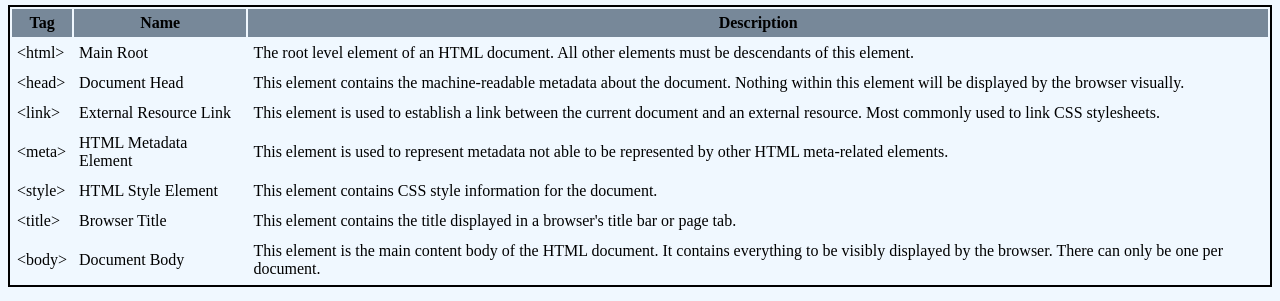
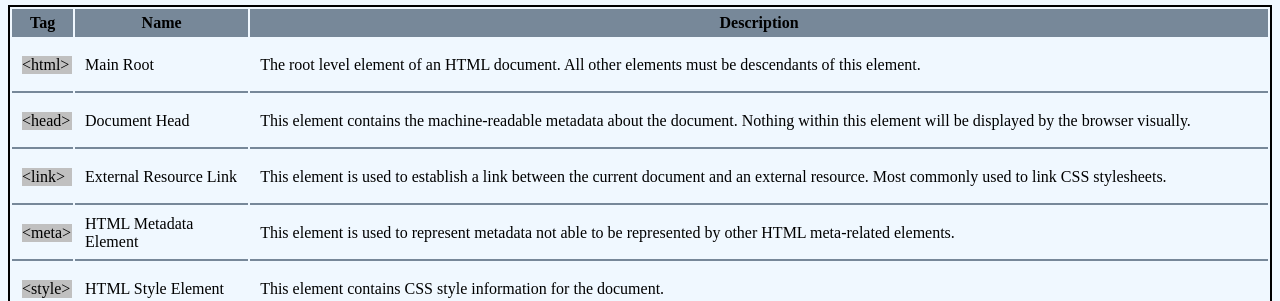
Before and after one commit to therealpelance/HTML-CSS-Cheat-Sheet, a plain HTML site: page index.html in a window 1280 px wide. Shown: the part 240-541 px from the top of the page. Drawn offline with Linux system fonts and the light colour scheme.

Commit message:
complete final styling of table

```diff
--- a/index.html
+++ b/index.html
@@ -27,37 +27,37 @@
 					</thead>
 					<tbody>
 						<tr>
-							<td>&lt;html&gt;</td>
+							<td><p class="code">&lt;html&gt;</p></td>
 							<td>Main Root</td>
 							<td>The root level element of an HTML document.  All other elements must be descendants of this element.</td>
 						</tr>
 						<tr>
-							<td>&lt;head&gt;</td>
+							<td><p class="code">&lt;head&gt;</p></td>
 							<td>Document Head</td>
 							<td>This element contains the machine-readable metadata about the document. Nothing within this element will be displayed by the browser visually.</td>
 						</tr>
 						<tr>
-							<td>&lt;link&gt;</td>
+							<td><p class="code">&lt;link&gt;</p></td>
 							<td>External Resource Link</td>
 							<td>This element is used to establish a link between the current document and an external resource. Most commonly used to link CSS stylesheets.</td>
 						</tr>
 						<tr>
-							<td>&lt;meta&gt;</td>
+							<td><p class="code">&lt;meta&gt;</p></td>
 							<td>HTML Metadata Element</td>
 							<td>This element is used to represent metadata not able to be represented by other HTML meta-related elements.</td>
 						</tr>
 						<tr>
-							<td>&lt;style&gt;</td>
+							<td><p class="code">&lt;style&gt;</p></td>
 							<td>HTML Style Element</td>
 							<td>This element contains CSS style information for the document.</td>
 						</tr>
 						<tr>
-							<td>&lt;title&gt;</td>
+							<td><p class="code">&lt;title&gt;</p></td>
 							<td>Browser Title</td>
 							<td>This element contains the title displayed in a browser's title bar or page tab.</td>
 						</tr>
 						<tr>
-							<td>&lt;body&gt;</td>
+							<td><p class="code">&lt;body&gt;</p></td>
 							<td>Document Body</td>
 							<td>This element is the main content body of the HTML document. It contains everything to be visibly displayed by the browser. There can only be one per document.</td>
 						</tr>
--- a/styles.css
+++ b/styles.css
@@ -31,9 +31,13 @@ thead {
 	background-color: lightslategray;
 }
 
-th,
+th {
+	padding: 5px;
+}
+
 td {
-	padding: 5px;
+	border-bottom: 2px solid lightslategray;
+	padding-left: 10px;
 }
 
 .section_header {
@@ -45,3 +49,8 @@ td {
 	margin-right: auto;
 	border: 2px solid black;
 }
+
+.code {
+	background-color: silver;
+	font-family: "source code pro";
+}
```
